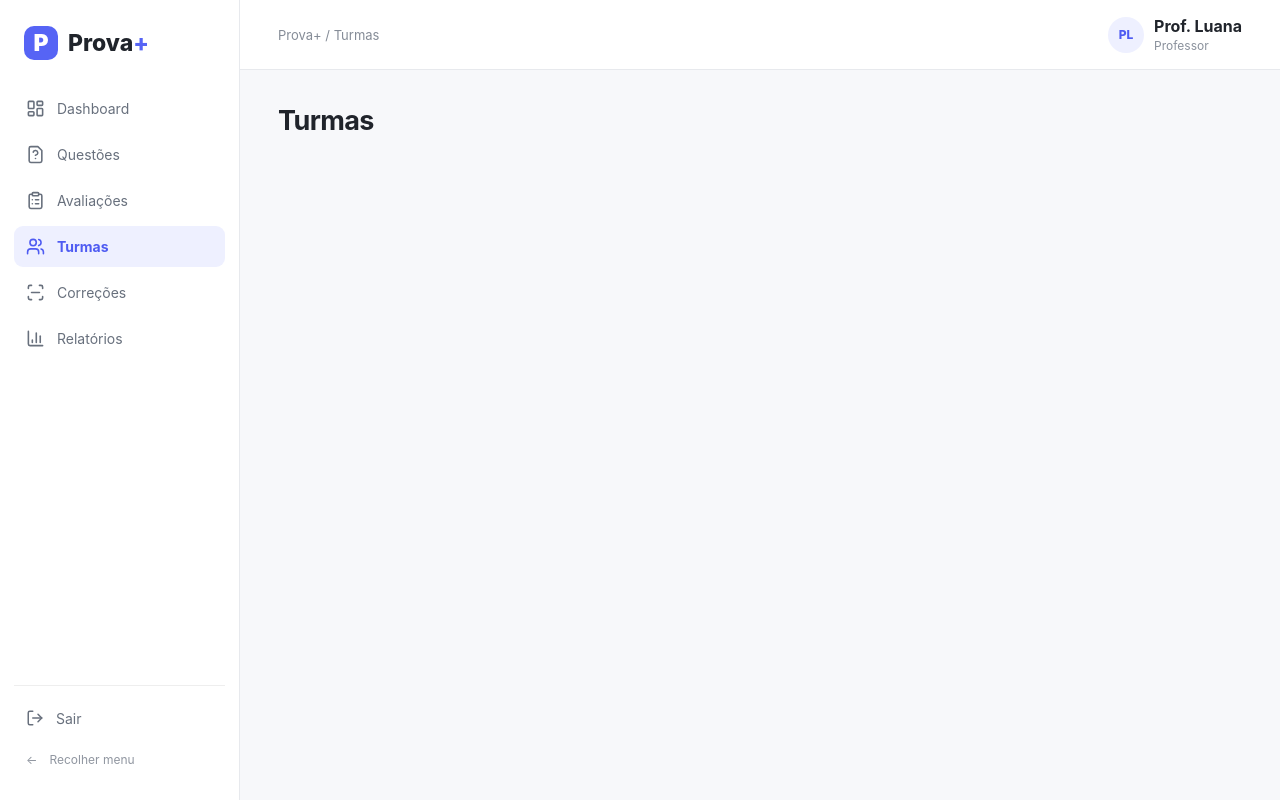
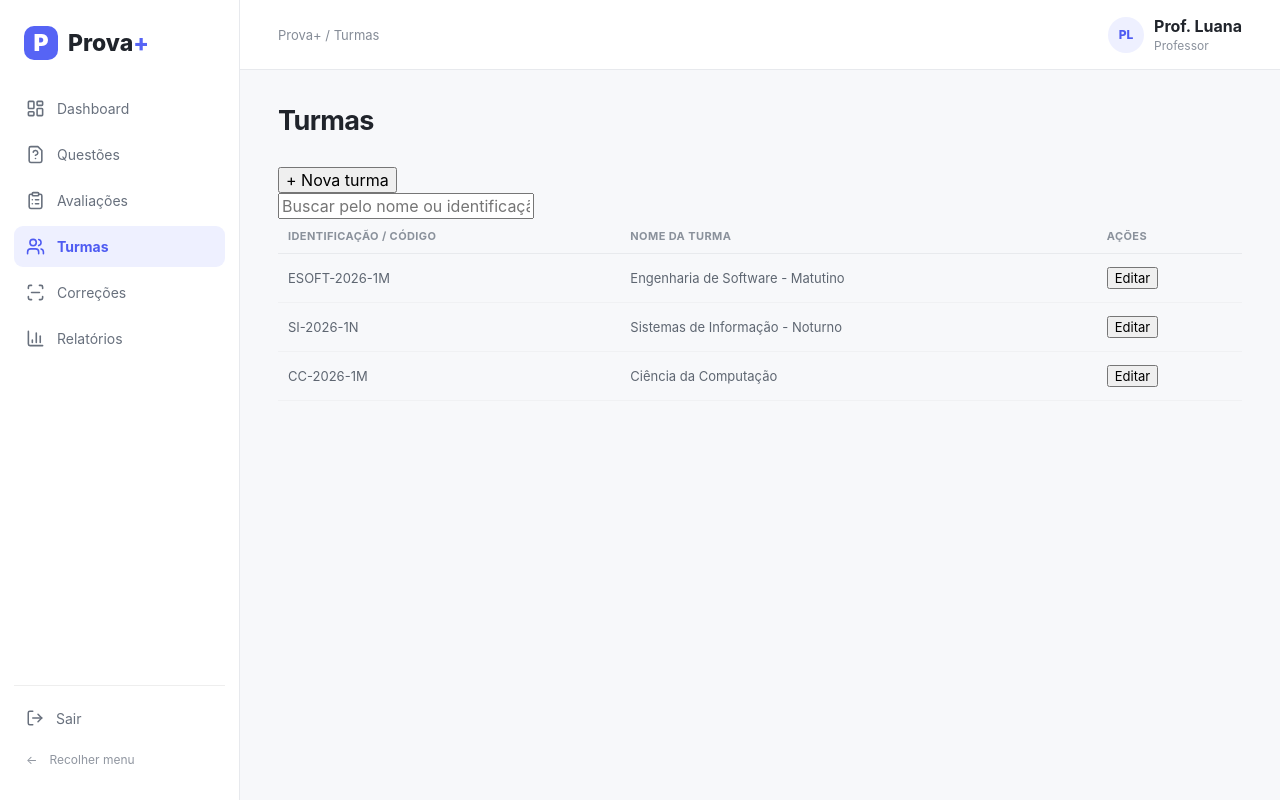
Before and after one commit to LuanaMelchioretto/Projeto-de-Software, a React (Vite) app in the folder front-end/: page /turmas in a window 1280 px wide. Built offline with nearby package versions, Linux system fonts and the light colour scheme.

Commit message:
feat: implementa interface e estilizacao da gestao de turmas

```diff
--- a/front-end/src/pages/classes/ClassesPage.css
+++ b/front-end/src/pages/classes/ClassesPage.css
@@ -34,3 +34,36 @@
     grid-template-columns: 1fr;
   }
 }
+
+/* Alerta de Sucesso */
+.alert-success {
+  padding: 12px 16px;
+  margin-bottom: 16px;
+  background-color: #d1fae5;
+  color: #065f46;
+  border: 1px solid #a7f3d0;
+  border-radius: 8px;
+  display: flex;
+  justify-content: space-between;
+  align-items: center;
+}
+
+.alert-success button {
+  background: none;
+  border: none;
+  font-weight: bold;
+  color: #065f46;
+  cursor: pointer;
+  font-size: 16px;
+}
+
+/* Alerta de Erro de Preenchimento */
+.alert-error {
+  padding: 10px 14px;
+  margin-bottom: 12px;
+  background-color: #fee2e2;
+  color: #991b1b;
+  border: 1px solid #fca5a5;
+  border-radius: 6px;
+  font-size: 13px;
+}
--- a/front-end/src/pages/classes/ClassesPage.jsx
+++ b/front-end/src/pages/classes/ClassesPage.jsx
@@ -1,6 +1,202 @@
-import React from "react";
+import React, { useState } from "react";
 import PageTitle from "../../components/page-title/PageTitle";
+import "./ClassesPage.css";
 
 export default function ClassesPage() {
-  return <PageTitle title="Turmas" />;
+  const [turmas, setTurmas] = useState([
+    { id: 1, nome: "Engenharia de Software - Matutino", identificacao: "ESOFT-2026-1M" },
+    { id: 2, nome: "Sistemas de Informação - Noturno", identificacao: "SI-2026-1N" },
+    { id: 3, nome: "Ciência da Computação", identificacao: "CC-2026-1M" }
+  ]);
+
+  const [termoBusca, setTermoBusca] = useState("");
+  const [mensagemSucesso, setMensagemSucesso] = useState("");
+  const [erroFormulario, setErroFormulario] = useState("");
+  const [exibirModal, setExibirModal] = useState(false);
+  const [modoEdicao, setModoEdicao] = useState(false);
+  const [idEdicao, setIdEdicao] = useState(null);
+
+  const [form, setForm] = useState({ nome: "", identificacao: "" });
+
+  const turmasFiltradas = turmas.filter(turma =>
+    turma.nome.toLowerCase().includes(termoBusca.toLowerCase()) ||
+    turma.identificacao.toLowerCase().includes(termoBusca.toLowerCase())
+  );
+
+  const abrirModalCriar = () => {
+    setModoEdicao(false);
+    setIdEdicao(null);
+    setForm({ nome: "", identificacao: "" });
+    setErroFormulario("");
+    setExibirModal(true);
+  };
+
+  const abrirModalEditar = (turma) => {
+    setModoEdicao(true);
+    setIdEdicao(turma.id);
+    setForm({ nome: turma.nome, identificacao: turma.identificacao });
+    setErroFormulario("");
+    setExibirModal(true);
+  };
+
+  const fecharModal = () => {
+    setExibirModal(false);
+    setErroFormulario("");
+  };
+
+  const salvarTurma = (e) => {
+    e.preventDefault();
+
+    if (!form.nome.trim() || !form.identificacao.trim()) {
+      setErroFormulario("Por favor, preencha todos os campos obrigatórios (*).");
+      return;
+    }
+
+    if (modoEdicao) {
+      setTurmas(turmas.map(t => t.id === idEdicao ? { ...t, ...form } : t));
+      setMensagemSucesso("Dados da turma atualizados com sucesso!");
+    } else {
+      const novaTurma = {
+        id: Date.now(),
+        nome: form.nome,
+        identificacao: form.identificacao
+      };
+      setTurmas([...turmas, novaTurma]);
+      setMensagemSucesso("Nova turma cadastrada com sucesso!");
+    }
+
+    fecharModal();
+  };
+
+  return (
+    <div className="p-6 max-w-6xl mx-auto">
+      {/* Cabeçalho */}
+      <div className="flex justify-between items-center mb-6">
+        <PageTitle title="Turmas" />
+        <button
+          onClick={abrirModalCriar}
+          className="bg-blue-600 hover:bg-blue-700 text-white font-medium px-4 py-2.5 rounded-lg flex items-center gap-2 shadow-sm transition"
+        >
+          <span className="text-lg font-bold">+</span> Nova turma
+        </button>
+      </div>
+
+      {/* Alerta de Sucesso (Estilizado pelo ClassesPage.css) */}
+      {mensagemSucesso && (
+        <div className="alert-success">
+          <span>{mensagemSucesso}</span>
+          <button onClick={() => setMensagemSucesso("")}>&times;</button>
+        </div>
+      )}
+
+      {/* Barra de Busca */}
+      <div className="mb-6">
+        <input
+          value={termoBusca}
+          onChange={(e) => setTermoBusca(e.target.value)}
+          type="text"
+          placeholder="Buscar pelo nome ou identificação da turma..."
+          className="w-full md:w-1/2 p-2.5 border border-gray-300 rounded-lg focus:ring-2 focus:ring-blue-500 focus:outline-none"
+        />
+      </div>
+
+      {/* Estado Vazio ou Tabela */}
+      {turmasFiltradas.length === 0 ? (
+        <div className="text-center py-12 bg-gray-50 rounded-xl border-2 border-dashed border-gray-200">
+          <p className="text-gray-500 text-base font-medium">Nenhuma turma encontrada ou cadastrada.</p>
+          <p className="text-gray-400 text-xs mt-1">Clique em "Nova turma" para registrar sua primeira turma.</p>
+        </div>
+      ) : (
+        <div className="bg-white rounded-xl shadow-sm border border-gray-200 overflow-hidden">
+          <table className="w-full text-left border-collapse">
+            <thead className="bg-gray-50 text-gray-700 uppercase text-xs font-semibold">
+              <tr>
+                <th className="p-4 border-b">Identificação / Código</th>
+                <th className="p-4 border-b">Nome da Turma</th>
+                <th className="p-4 border-b text-right">Ações</th>
+              </tr>
+            </thead>
+            <tbody className="divide-y divide-gray-100 text-sm">
+              {turmasFiltradas.map(turma => (
+                <tr key={turma.id} className="hover:bg-blue-50/50 transition">
+                  <td className="p-4 font-mono font-semibold text-blue-600">{turma.identificacao}</td>
+                  <td className="p-4 font-medium text-gray-800">{turma.nome}</td>
+                  <td className="p-4 text-right">
+                    <button
+                      onClick={() => abrirModalEditar(turma)}
+                      className="text-blue-600 hover:text-blue-800 font-medium px-3 py-1.5 rounded-md hover:bg-blue-100/50 transition"
+                    >
+                      Editar
+                    </button>
+                  </td>
+                </tr>
+              ))}
+            </tbody>
+          </table>
+        </div>
+      )}
+
+      {/* Modal de Cadastro e Edição */}
+      {exibirModal && (
+        <div className="fixed inset-0 bg-black/50 flex items-center justify-center p-4 z-50">
+          <div className="bg-white rounded-xl shadow-xl w-full max-w-md p-6">
+            <h2 className="text-xl font-bold mb-4 text-gray-800">
+              {modoEdicao ? "Editar Turma" : "Cadastrar Nova Turma"}
+            </h2>
+
+            {/* Alerta de Erro de Preenchimento (Estilizado pelo ClassesPage.css) */}
+            {erroFormulario && (
+              <div className="alert-error">
+                {erroFormulario}
+              </div>
+            )}
+
+            <form onSubmit={salvarTurma} className="space-y-4">
+              <div>
+                <label className="block text-xs font-semibold text-gray-700 mb-1">
+                  Nome da Turma <span className="text-red-500">*</span>
+                </label>
+                <input
+                  value={form.nome}
+                  onChange={(e) => setForm({ ...form, nome: e.target.value })}
+                  type="text"
+                  placeholder="Ex: Engenharia de Software 2026/1"
+                  className="w-full p-2.5 border border-gray-300 rounded-lg text-sm focus:ring-2 focus:ring-blue-500 focus:outline-none"
+                />
+              </div>
+
+              <div>
+                <label className="block text-xs font-semibold text-gray-700 mb-1">
+                  Identificação / Código <span className="text-red-500">*</span>
+                </label>
+                <input
+                  value={form.identificacao}
+                  onChange={(e) => setForm({ ...form, identificacao: e.target.value })}
+                  type="text"
+                  placeholder="Ex: ESOFT-2026-1M"
+                  className="w-full p-2.5 border border-gray-300 rounded-lg text-sm focus:ring-2 focus:ring-blue-500 focus:outline-none"
+                />
+              </div>
+
+              <div className="flex justify-end gap-2 pt-4 border-t border-gray-100">
+                <button
+                  type="button"
+                  onClick={fecharModal}
+                  className="px-4 py-2 border border-gray-300 text-gray-700 text-sm rounded-lg hover:bg-gray-50 font-medium transition"
+                >
+                  Cancelar
+                </button>
+                <button
+                  type="submit"
+                  className="px-4 py-2 bg-blue-600 text-white text-sm rounded-lg hover:bg-blue-700 font-medium shadow-sm transition"
+                >
+                  {modoEdicao ? "Atualizar" : "Salvar"}
+                </button>
+              </div>
+            </form>
+          </div>
+        </div>
+      )}
+    </div>
+  );
 }
```
Also changed, not shown: 1 other file (tests, documents, lock files or other folders).
